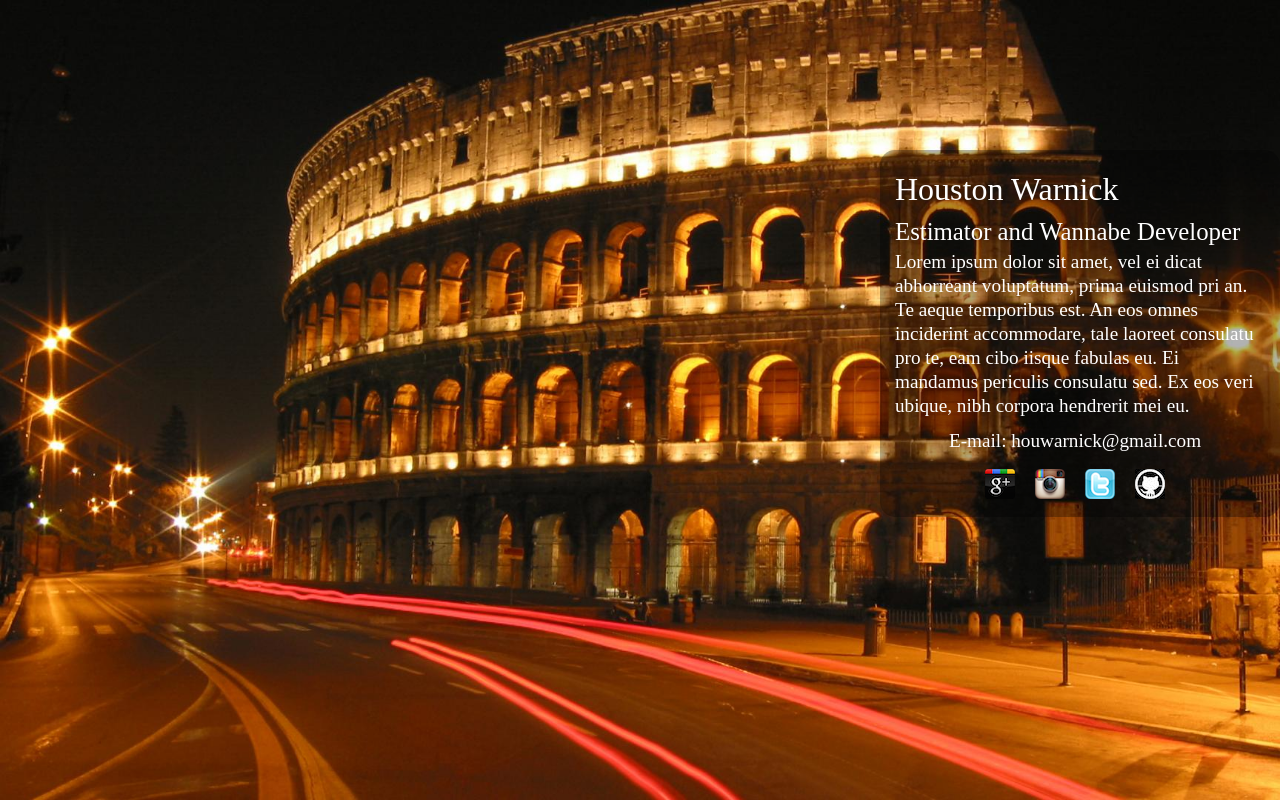
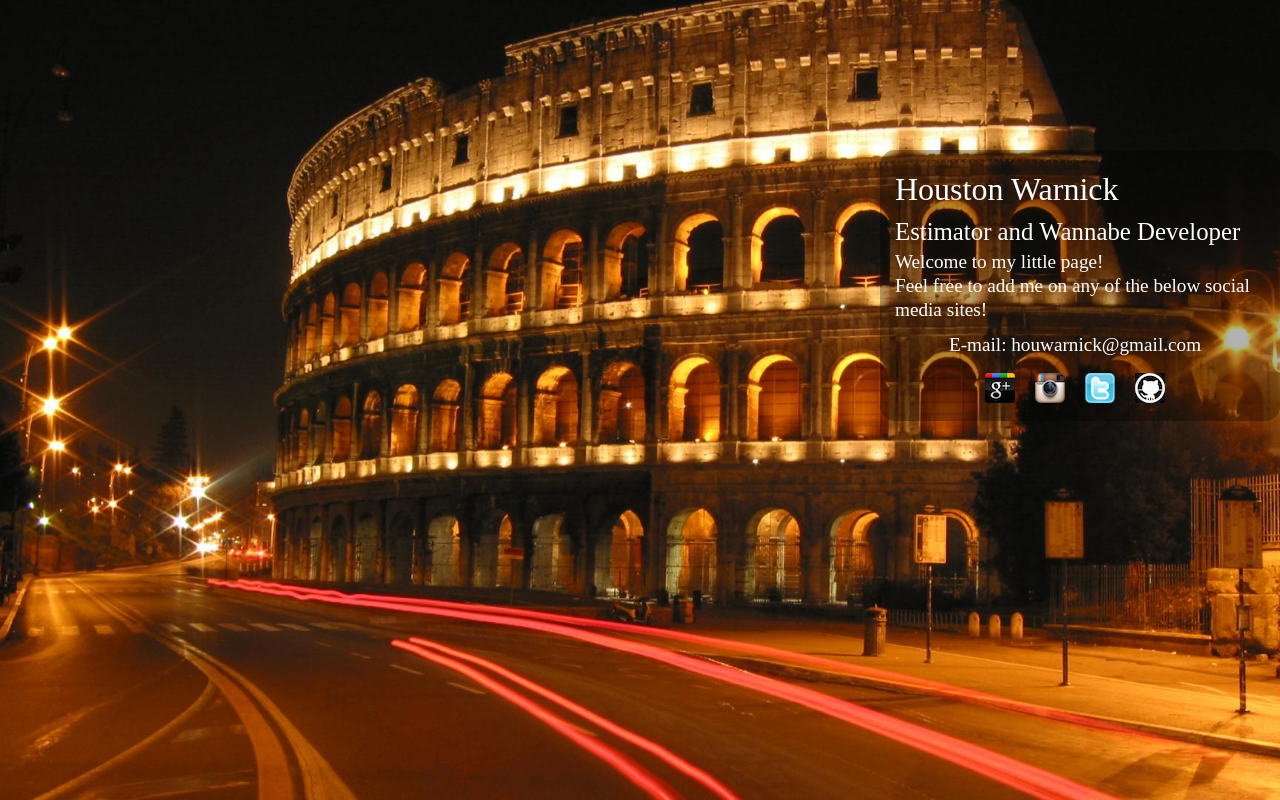
Before and after one commit to Houwarnick/aboutme, a plain HTML site: page index.html in a window 1280 px wide. Drawn offline with Linux system fonts and the light colour scheme.

Commit message:
some text edits

```diff
--- a/index.html
+++ b/index.html
@@ -10,7 +10,8 @@
 		<div class="info">
 			<h1> Houston Warnick</h1>
 			<h2> Estimator and Wannabe Developer </h2>
-			<p> Lorem ipsum dolor sit amet, vel ei dicat abhorreant voluptatum, prima euismod pri an. Te aeque temporibus est. An eos omnes inciderint accommodare, tale laoreet consulatu pro te, eam cibo iisque fabulas eu. Ei mandamus periculis consulatu sed. Ex eos veri ubique, nibh corpora hendrerit mei eu. </p>
+			<p> Welcome to my little page! </p>
+			<p>Feel free to add me on any of the below social media sites!</p>
 			<p class="center">E-mail: houwarnick@gmail.com</p>
 			<ul>
 				<li><a href="https://plus.google.com/112237192091728923080/posts"><img src="google.png"></a></li>
```
